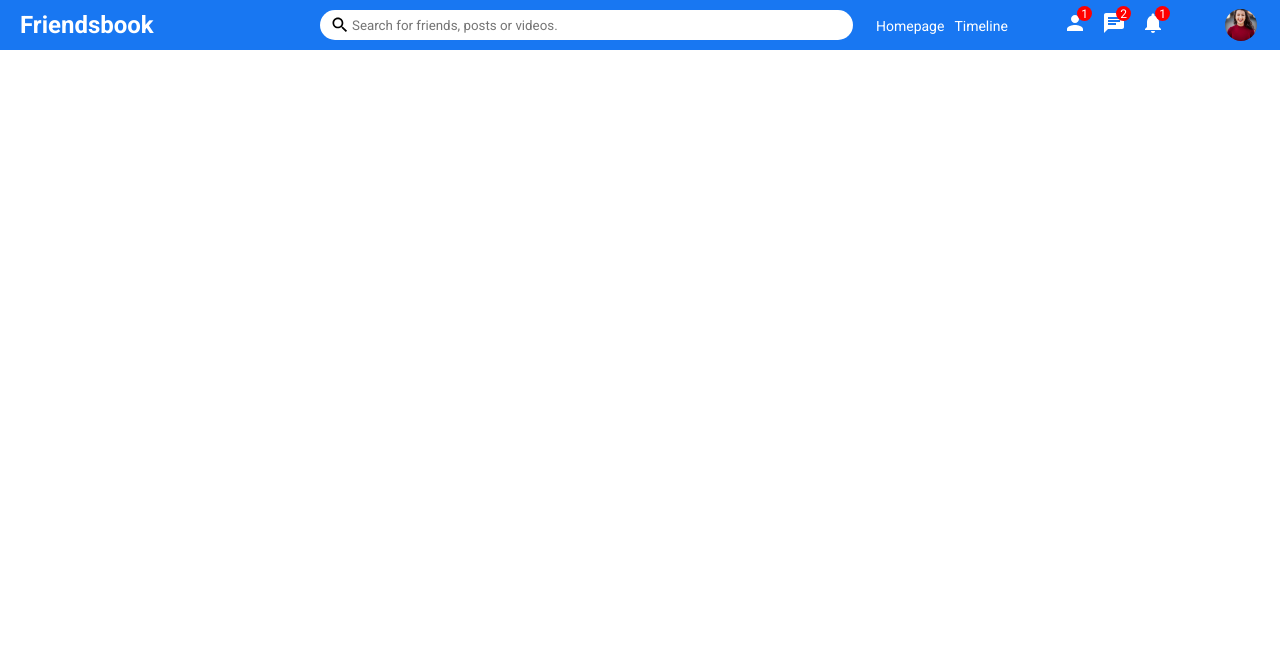
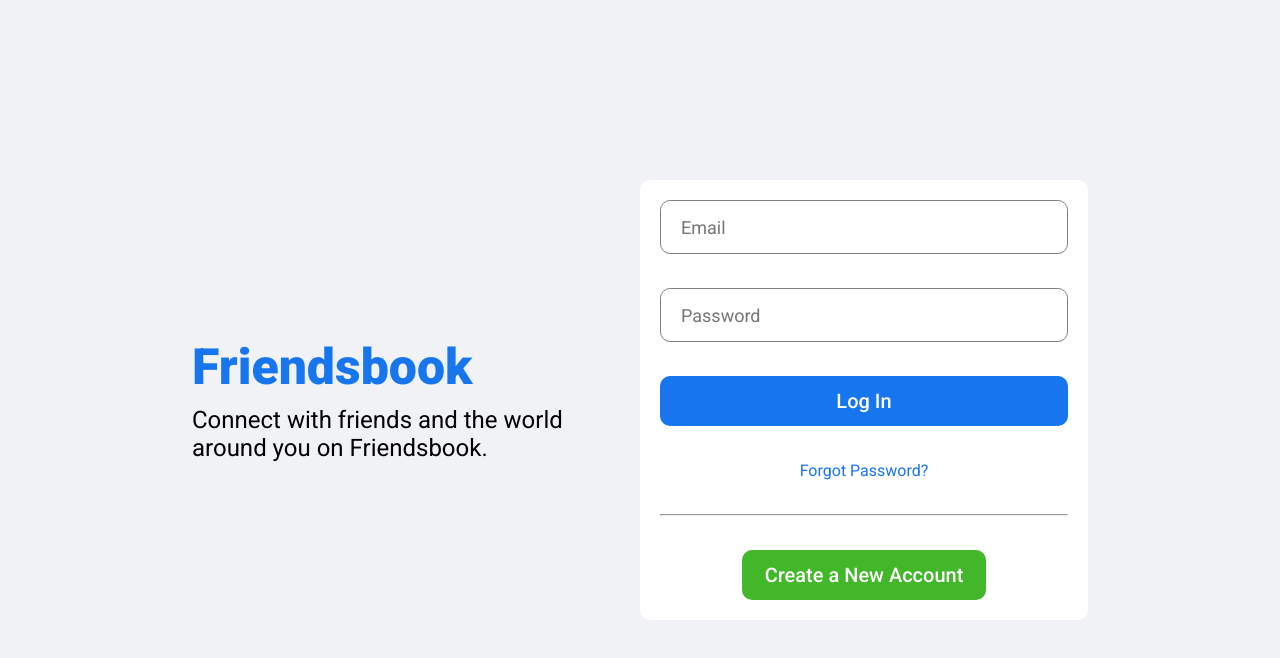
Before and after one commit to Karla-Abad/friendsbook, a React (Create React App) app in the folder client/: page / in a window 1280 px wide. Shown: the top 658 px of the page. Built offline with nearby package versions, Linux system fonts and the light colour scheme.

Commit message:
Login and Registration pages
Login and registration built.

```diff
--- a/client/public/index.html
+++ b/client/public/index.html
@@ -8,7 +8,7 @@
       name="description"
       content="Web site created using create-react-app"
     />
-    <link href="https://fonts.googleapis.com/css2?family=Roboto:ital,wght@0,100;0,300;0,400;0,700;0,900;1,500&display=swap" rel="stylesheet">
+    <link href="https://fonts.googleapis.com/css2?family=Roboto:ital,wght@0,100;0,300;0,400;0,500;0,700;0,900;1,500&display=swap" rel="stylesheet">
     <link rel="stylesheet" href="style.css" >
     <title>Friendsbook</title>
   </head>
--- a/client/src/App.js
+++ b/client/src/App.js
@@ -1,8 +1,10 @@
 import { Person } from "@material-ui/icons";
+import Login from "./pages/login/Login";
 import Profile from "./pages/profile/Profile";
+import Register from "./pages/register/Register";
 
 function App() {
-  return <Profile />;
+  return <Login />;
 }
 
 export default App;
--- /dev/null
+++ b/client/src/pages/login/Login.jsx
@@ -0,0 +1,24 @@
+import "./login.css"
+
+export default function Login() {
+  return (
+    <div className="login">
+        <div className="loginWrapper">
+            <div className="loginLeft">
+                <h3 className="loginLogo">Friendsbook</h3>
+                <span className="loginDesc">Connect with friends and the world around you on Friendsbook.</span>
+            </div>
+            <div className="loginRight">
+                <div className="loginBox">
+                    <input placeholder="Email" className="loginInput" />
+                    <input placeholder="Password" className="loginInput" />
+                    <button className="loginButton">Log In</button>
+                    <span className="loginForgot">Forgot Password?</span>
+                    <hr/>
+                    <button className="loginRegisterButton">Create a New Account</button>
+                </div>
+            </div>
+        </div>
+    </div>
+  )
+}
--- /dev/null
+++ b/client/src/pages/login/login.css
@@ -0,0 +1,84 @@
+.login {
+  width: 100vw;
+  height: 100vh;
+  background-color: #f0f2f5;
+  display: flex;
+  align-items: center;
+  justify-content: center;
+}
+
+.loginWrapper {
+  width: 70%;
+  height: 70%;
+  display: flex;
+}
+
+.loginLeft,
+.loginRight {
+  flex: 1;
+  display: flex;
+  flex-direction: column;
+  justify-content: center;
+}
+
+.loginLogo {
+  font-size: 50px;
+  font-weight: 800;
+  color: #1775ee;
+  margin-bottom: 10px;
+}
+
+.loginDesc {
+  font-size: 24px;
+}
+
+.loginBox {
+  height: 300px;
+  padding: 20px;
+  background-color: white;
+  border-radius: 10px;
+  display: flex;
+  flex-direction: column;
+  justify-content: space-between;
+}
+
+.loginInput {
+  height: 50px;
+  border-radius: 10px;
+  border: 1px solid gray;
+  font-size: 18px;
+  padding-left: 20px;
+}
+
+.loginInput:focus {
+  outline: none;
+}
+
+.loginButton {
+  height: 50px;
+  border-radius: 10px;
+  border: none;
+  background-color: #1775ee;
+  color: white;
+  font-size: 20px;
+  font-weight: 500;
+  cursor: pointer;
+}
+
+.loginForgot {
+  text-align: center;
+  color: #1775ee;
+}
+
+.loginRegisterButton {
+  width: 60%;
+  align-self: center;
+  height: 50px;
+  border-radius: 10px;
+  border: none;
+  background-color: #42b72a;
+  color: white;
+  font-size: 20px;
+  font-weight: 500;
+  cursor: pointer;
+}
--- a/client/src/pages/profile/Profile.js
+++ /dev/null
@@ -1,6 +0,0 @@
-import Topbar from "../../components/topbar/Topbar";
-import "./profile.css";
-
-export default function Profile() {
-  return <Topbar />;
-}
--- /dev/null
+++ b/client/src/pages/profile/Profile.jsx
@@ -0,0 +1,31 @@
+import Topbar from "../../components/topbar/Topbar";
+import "./profile.css";
+
+export default function Profile() {
+  return (
+    <>
+    <Topbar/>
+    <div className="profile">
+      {/* <Sidebar/> */}
+      <div className="profileRight">
+        <div className="profileRightTop">
+          <div className="profileCover">
+          <img className="profileCoverImg" src="assets/posts/post4.jpg" alt="" />
+          <img className="profileUserImg" src="assets/users/7.jpg" alt="" />
+          </div>
+          <div className="profileInfo">
+            <h4 className="profileInfoName">Karla Abad</h4>
+            <span className="profileInfoDesc">Hello my friends!</span>
+          </div>
+        </div>
+        <div className="profileRightBottom">
+          {/* <Feed/>
+          <Rightbar profile/> */}
+        </div>
+
+      </div>
+
+    </div>
+    </>
+  )
+}
--- a/client/src/pages/profile/profile.css
+++ b/client/src/pages/profile/profile.css
@@ -0,0 +1,50 @@
+.profile {
+  display: flex;
+}
+
+.profileRight {
+  flex: 9;
+}
+
+.profileCover {
+  height: 320px;
+  position: relative;
+}
+
+.profileCoverImg {
+  width: 100%;
+  height: 250px;
+  object-fit: cover;
+}
+
+.profileUserImg {
+  width: 150px;
+  height: 150px;
+  border-radius: 50%;
+  object-fit: cover;
+  position: absolute;
+  left: 0;
+  right: 0;
+  margin: auto;
+  top: 150px;
+  border: 3px solid white;
+}
+
+.profileInfo {
+  display: flex;
+  flex-direction: column;
+  justify-content: center;
+  align-items: center;
+}
+
+.profileInfoName {
+  font-size: 24px;
+}
+
+.profileInfoDesc {
+  font-weight: 300;
+}
+
+.profileRightBottom {
+  display: flex;
+}
--- /dev/null
+++ b/client/src/pages/register/Register.jsx
@@ -0,0 +1,24 @@
+import "./register.css"
+
+export default function Register() {
+  return (
+    <div className="login">
+        <div className="loginWrapper">
+            <div className="loginLeft">
+                <h3 className="loginLogo">Register</h3>
+                <span className="loginDesc">Its fast and easy.</span>
+            </div>
+            <div className="loginRight">
+                <div className="loginBox">
+                    <input placeholder="First Name" className="loginInput" />
+                    <input placeholder="Last Name" className="loginInput" />
+                    <input placeholder="Email" className="loginInput" />
+                    <input placeholder="Password" className="loginInput" />
+                    <button className="loginButton">Register</button>
+
+                </div>
+            </div>
+        </div>
+    </div>
+  )
+}
--- /dev/null
+++ b/client/src/pages/register/register.css
@@ -0,0 +1,84 @@
+.login {
+  width: 100vw;
+  height: 100vh;
+  background-color: #f0f2f5;
+  display: flex;
+  align-items: center;
+  justify-content: center;
+}
+
+.loginWrapper {
+  width: 70%;
+  height: 70%;
+  display: flex;
+}
+
+.loginLeft,
+.loginRight {
+  flex: 1;
+  display: flex;
+  flex-direction: column;
+  justify-content: center;
+}
+
+.loginLogo {
+  font-size: 50px;
+  font-weight: 800;
+  color: #1775ee;
+  margin-bottom: 10px;
+}
+
+.loginDesc {
+  font-size: 24px;
+}
+
+.loginBox {
+  height: 400px;
+  padding: 20px;
+  background-color: white;
+  border-radius: 10px;
+  display: flex;
+  flex-direction: column;
+  justify-content: space-between;
+}
+
+.loginInput {
+  height: 50px;
+  border-radius: 10px;
+  border: 1px solid gray;
+  font-size: 18px;
+  padding-left: 20px;
+}
+
+.loginInput:focus {
+  outline: none;
+}
+
+.loginButton {
+  height: 50px;
+  border-radius: 10px;
+  border: none;
+  background-color: #1775ee;
+  color: white;
+  font-size: 20px;
+  font-weight: 500;
+  cursor: pointer;
+}
+
+.loginForgot {
+  text-align: center;
+  color: #1775ee;
+}
+
+.loginRegisterButton {
+  width: 60%;
+  align-self: center;
+  height: 50px;
+  border-radius: 10px;
+  border: none;
+  background-color: #42b72a;
+  color: white;
+  font-size: 20px;
+  font-weight: 500;
+  cursor: pointer;
+}
```
